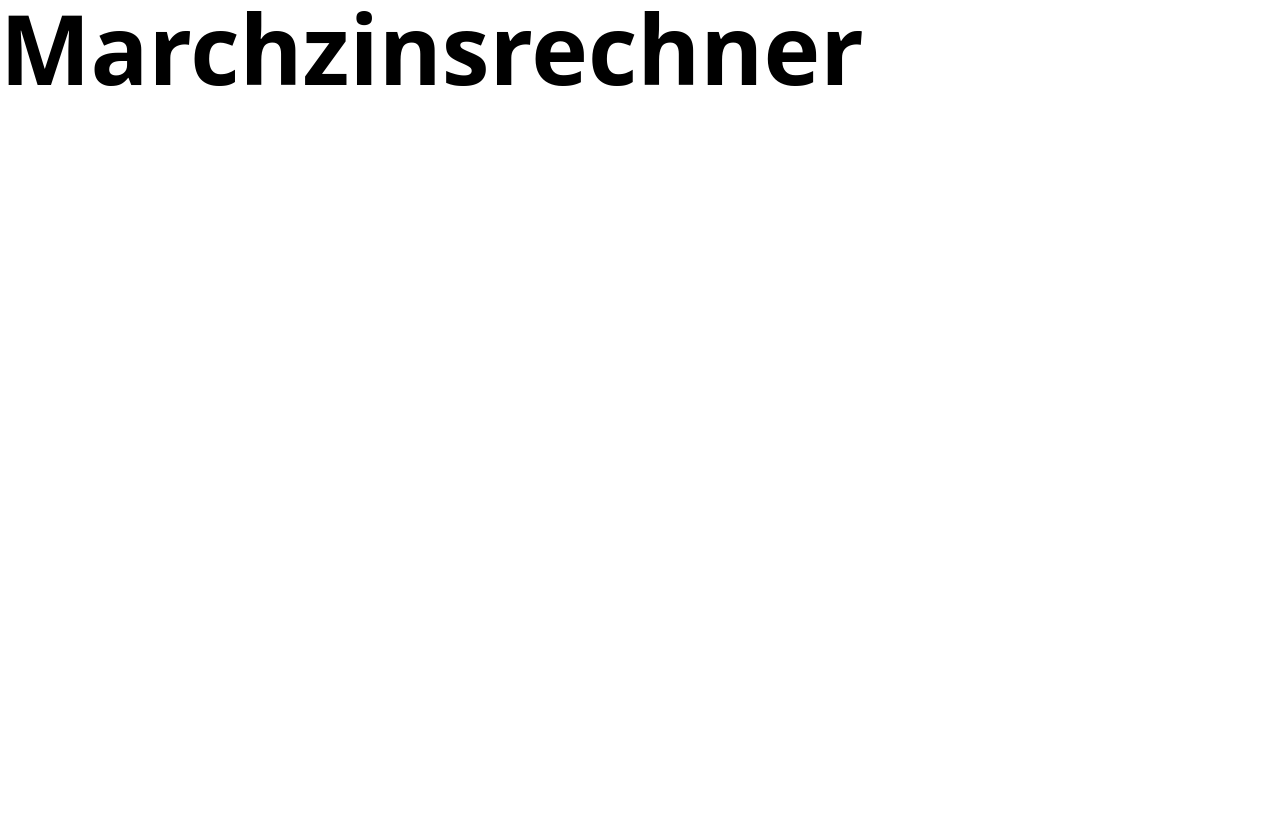
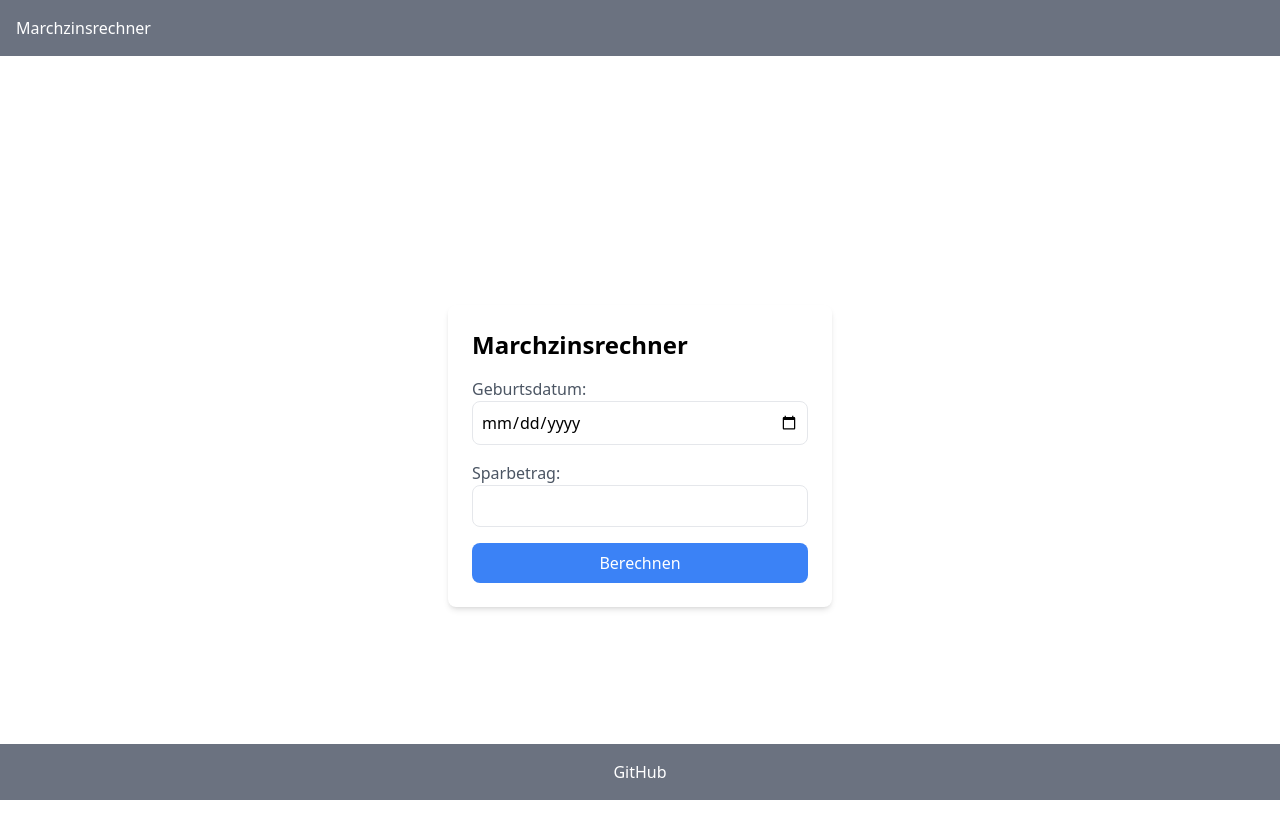
Before and after one commit to sanqro/IDPA_Vorprojekt, a React (Create React App) app in the folder client/: page / in a window 1280 px wide. Shown: the top 838 px of the page. Before the commit the page ends 800 px from the top, so only its background shows below. Built offline with nearby package versions, Linux system fonts and the light colour scheme.

Commit message:
fix app.tsx
Co-authored-by: h0peRL <nico.delvecchio@gmx.ch>

```diff
--- a/client/src/App.tsx
+++ b/client/src/App.tsx
@@ -1,7 +1,16 @@
 import React from "react";
+import Calculator from "./components/Calculator";
+import Footer from "./components/Footer";
+import Header from "./components/Header";
 
 function App() {
-  return <h1 className="text-8xl font-bold">Marchzinsrechner</h1>;
+  return (
+    <div>
+      <Header />
+      <Calculator />
+      <Footer />
+    </div>
+  );
 }
 
 export default App;
```
